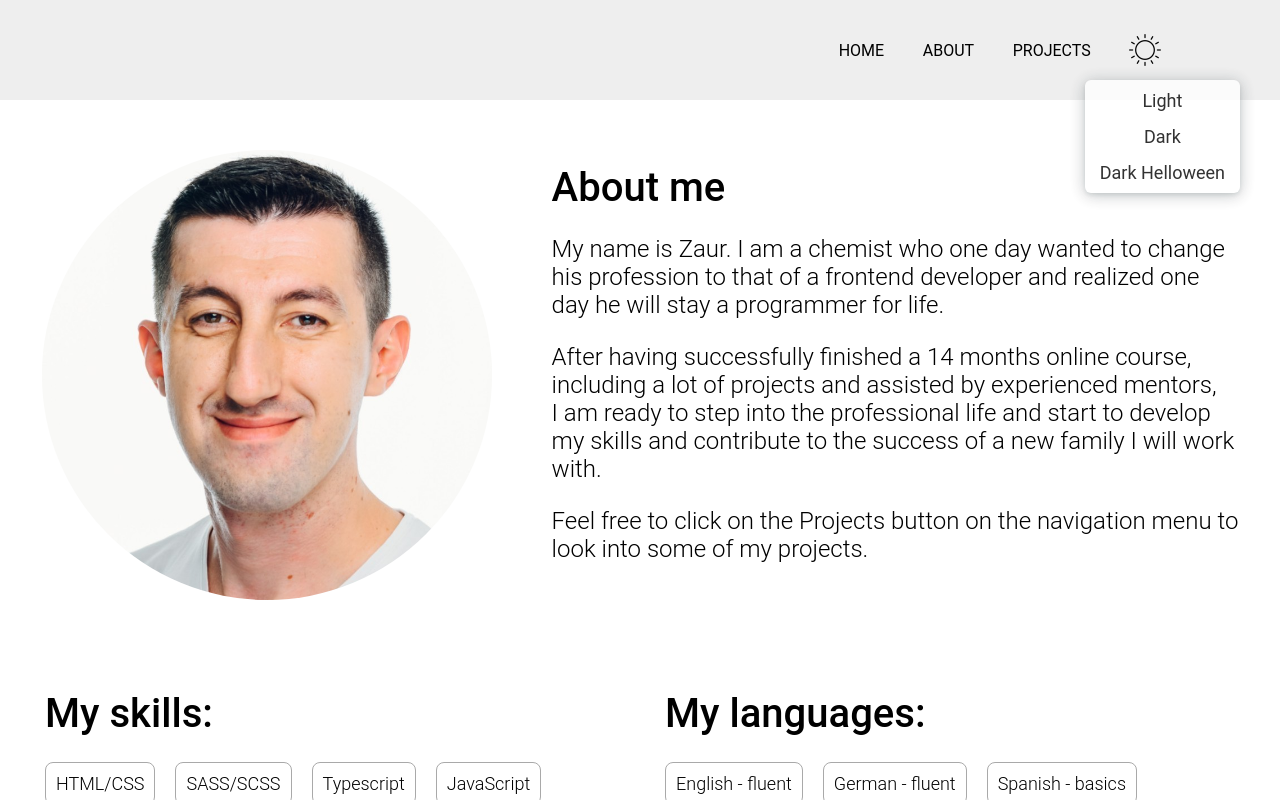
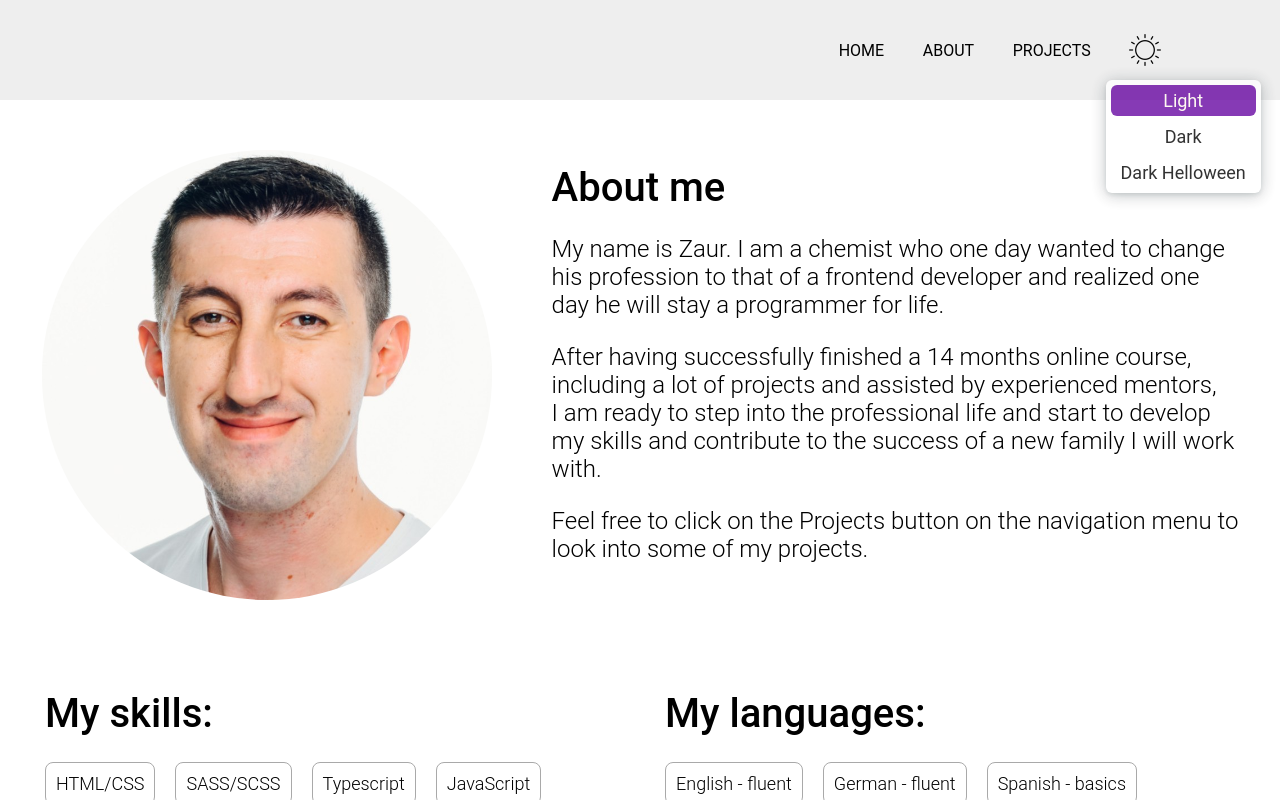
Before and after one commit to pizarrosch/portfolio, a Next.js app: page /about in a window 1280 px wide. Both pictures are taken after a click on the picture 1145 px from the left and 50 px from the top of the page. Shown: the top 800 px of the page. Built offline with nearby package versions, Linux system fonts and the light colour scheme.

Commit message:
Style chosen button with the light theme color

```diff
--- a/src/components/Theme/Dropdown List/DropdownList.module.scss
+++ b/src/components/Theme/Dropdown List/DropdownList.module.scss
@@ -9,7 +9,7 @@
   gap: 5px;
   position: absolute;
   top: 80px;
-  right: 40px;
+  right: 1.5%;
   text-align: center;
   background-color: white;
   opacity: 0.8;
@@ -18,16 +18,24 @@
   font-size: 18px;
 }
 
-.listItemWrapper {
+.listItemWrapper,
+.chosenItem
+{
   padding: 5px 10px;
-  transition: 300ms ease-in-out;
+  transition: 200ms ease-in-out;
   cursor: pointer;
+}
+
+.chosenItem {
+  background-color: #6909a3;
+  color: floralwhite;
+  border-radius: 6px;
 }
 
 .listItemWrapper:hover {
   background-color: #6909a3;
   color: floralwhite;
-  transition: 300ms ease-in-out;
+  transition: 200ms ease-in-out;
   border-radius: 6px;
 }
 
--- a/src/components/Theme/Dropdown List/DropdownList.tsx
+++ b/src/components/Theme/Dropdown List/DropdownList.tsx
@@ -1,7 +1,8 @@
 import s from './DropdownList.module.scss';
 import {switchTheme} from "@/redux/slices/themeSlice";
-import {useAppDispatch} from "@/hooks/hooks";
+import {useAppDispatch, useAppSelector} from "@/hooks/hooks";
 import {Dispatch, SetStateAction, useState} from "react";
+import {RootState} from "@/redux/store";
 
 type TProps = {
   isDropdownVisible: boolean,
@@ -10,29 +11,29 @@ type TProps = {
 
 export default function DropdownList({isDropdownVisible, setIsDropdownVisible}: TProps) {
 
-  const [isVisible, setIsVisible] = useState(false);
+  const actualTheme = useAppSelector((state: RootState) => state.theme);
   const dispatch = useAppDispatch();
 
   return (
     <div className={isDropdownVisible ? s.rootVisible : s.rootInvisible}>
-      <div className={s.listItemWrapper}>
+      <div className={actualTheme.theme === 'light' ? s.chosenItem : s.listItemWrapper}>
         <span className={s.listItem} onClick={() => {
           dispatch(switchTheme('light'));
           setIsDropdownVisible(false);
         }}>Light</span>
       </div>
-      <div className={s.listItemWrapper}>
+      <div className={actualTheme.theme === 'dark' ? s.chosenItem : s.listItemWrapper}>
       <span className={s.listItem} onClick={() => {
         dispatch(switchTheme('dark'));
         setIsDropdownVisible(false);
       }}>Dark</span>
       </div>
-        <div className={s.listItemWrapper}>
+      <div className={actualTheme.theme === 'darkHelloween' ? s.chosenItem : s.listItemWrapper}>
       <span className={s.listItem} onClick={() => {
         dispatch(switchTheme('darkHelloween'));
         setIsDropdownVisible(false);
       }}>Dark Helloween</span>
-        </div>
+      </div>
     </div>
   )
 }
```
